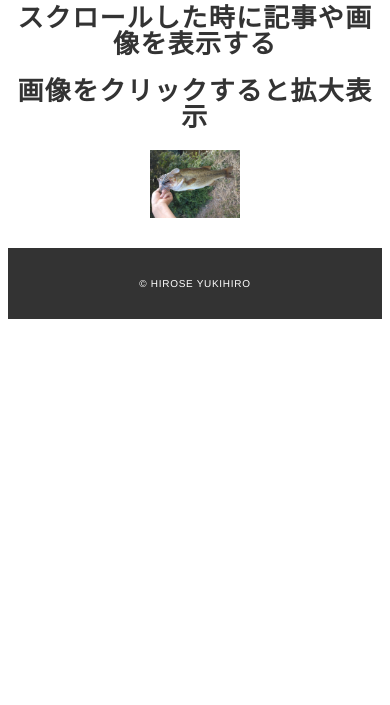
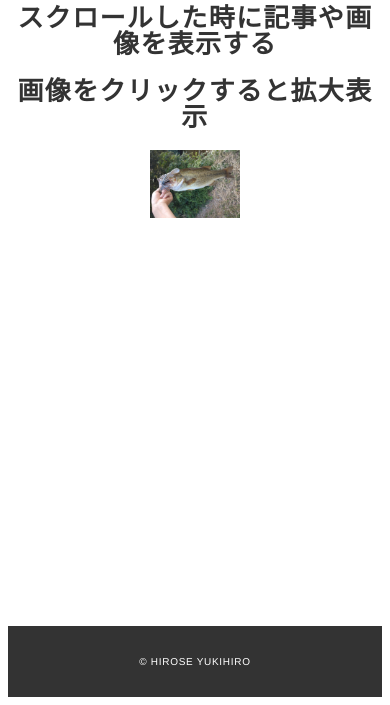
Before and after one commit to 21otamoT/Myportforio, a PHP site: page /jQuery.html in a window 390 px wide. Shown: the part 509-1214 px from the top of the page. Before the commit the page ends 828 px from the top, so only its background shows below. Run offline with PHP 8.4, Linux system fonts and the light colour scheme.

Commit message:
記事の変更

```diff
--- a/css/style.css
+++ b/css/style.css
@@ -835,8 +835,8 @@ top:31px;
   height: 120px;
 }
 
-.jquery-main {
-  /* height: 100vh; */
+.jquery {
+  height: 70vh;
 }
 
 .basss img {
```
